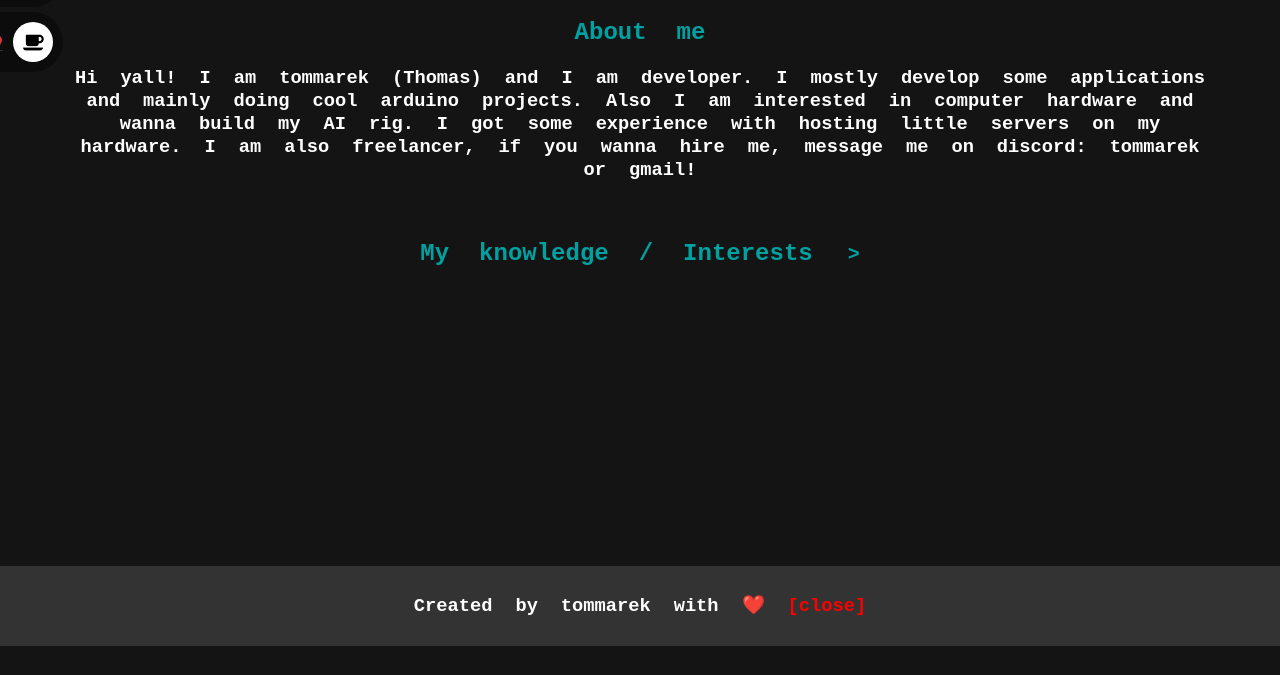
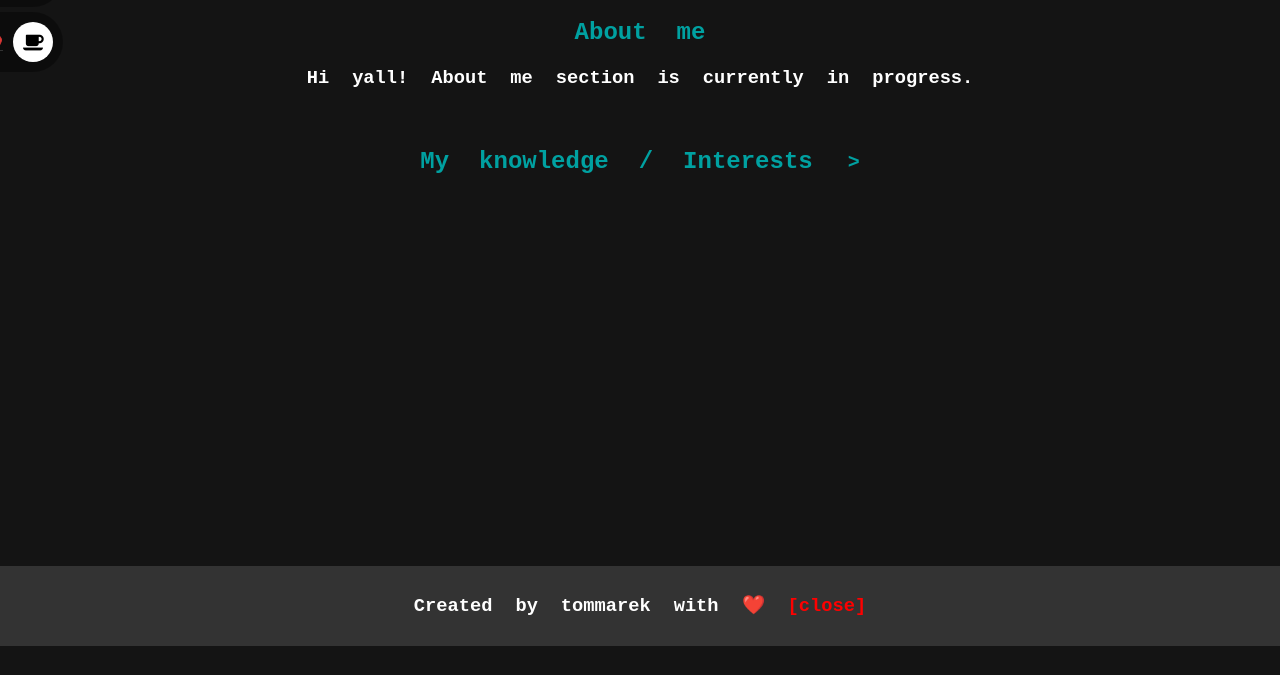
Before and after one commit to tomasthedev/tomasthedev.github.io, a plain HTML site: page index.html in a window 1280 px wide. Shown: the part 154-829 px from the top of the page. Drawn offline with nearby package versions, Linux system fonts and the light colour scheme; a web font is replaced by a local one.

Commit message:
Update index.html

```diff
--- a/index.html
+++ b/index.html
@@ -152,7 +152,7 @@
         <h1>Hi, I'm Thomas, a <span id="words">UI Designer</span></h1>
         <h2>aka tommarek (Czech Student &#x1F1E8;&#x1F1FF;)</h2><br>
         <h2>About me</h3>
-        <h3>Hi yall! I am tommarek (Thomas) and I am developer. I mostly develop some applications and mainly doing cool arduino projects. Also I am interested in computer hardware and wanna build my AI rig. I got some experience with hosting little servers on my hardware. I am also freelancer, if you wanna hire me, message me on discord: tommarek or gmail!</h3><br>
+        <h3>Hi yall! About me section is currently in progress.</h3><br>
         <h2 class="hoverUnderline" onclick="toggleText1()">My knowledge / Interests <span class="icon1">></span></h2>
         <h3 class="hidden-text1" id="remaining-text1">Software Enginering &#x2699;<br>Python &#x1F40D;<br>C#, WPF App Development &#x1FA9F;<br>Arduino (ESP32) Development &#x1F539;<br>Computer Hardware &#x1F5A5;<br>Server Hosting &#x1F415;&#x200D;&#x1F9BA;<br>Radio Amateuring &#x1F4FB;<br>HTML &#x1F4C4;</h3>
       </div>
```
